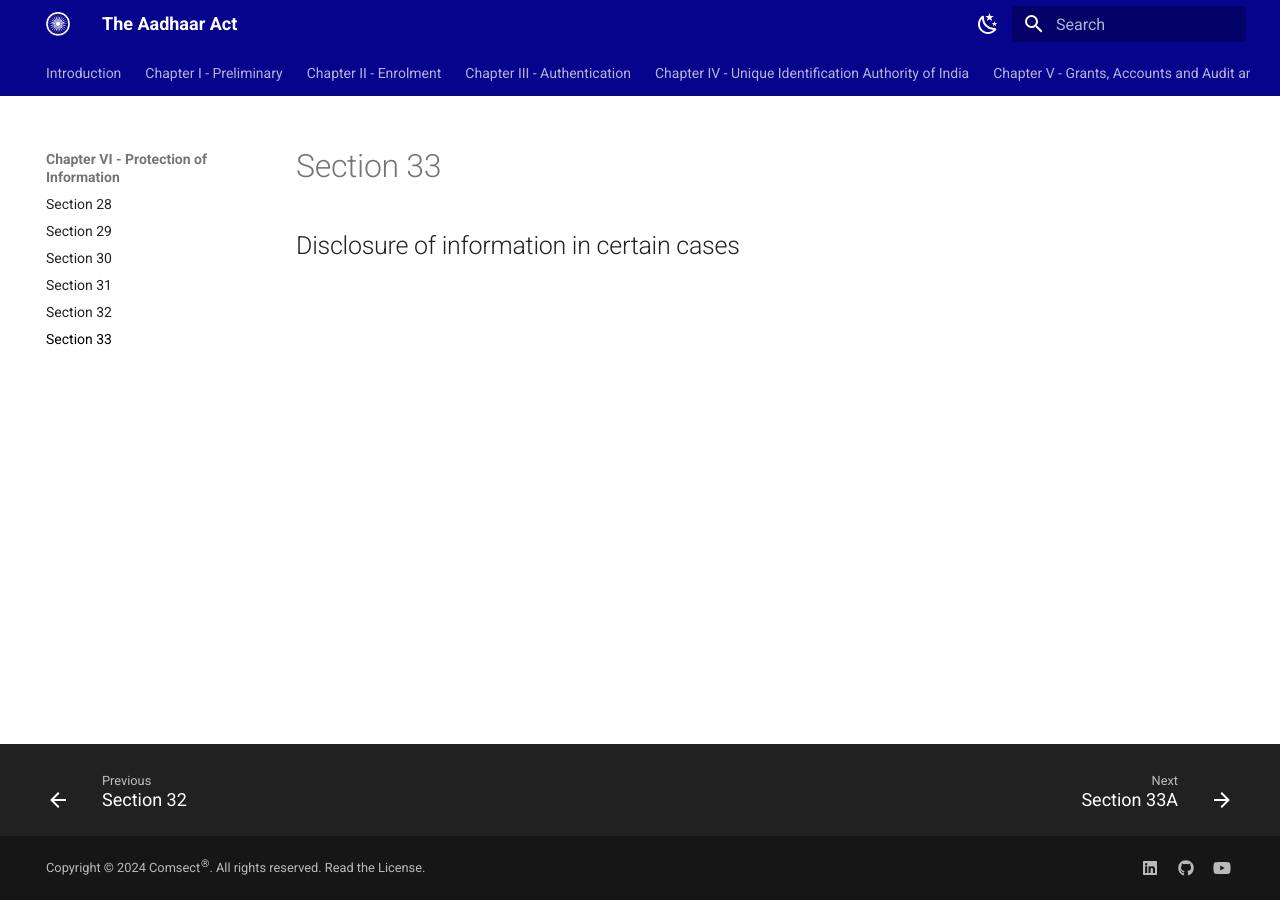
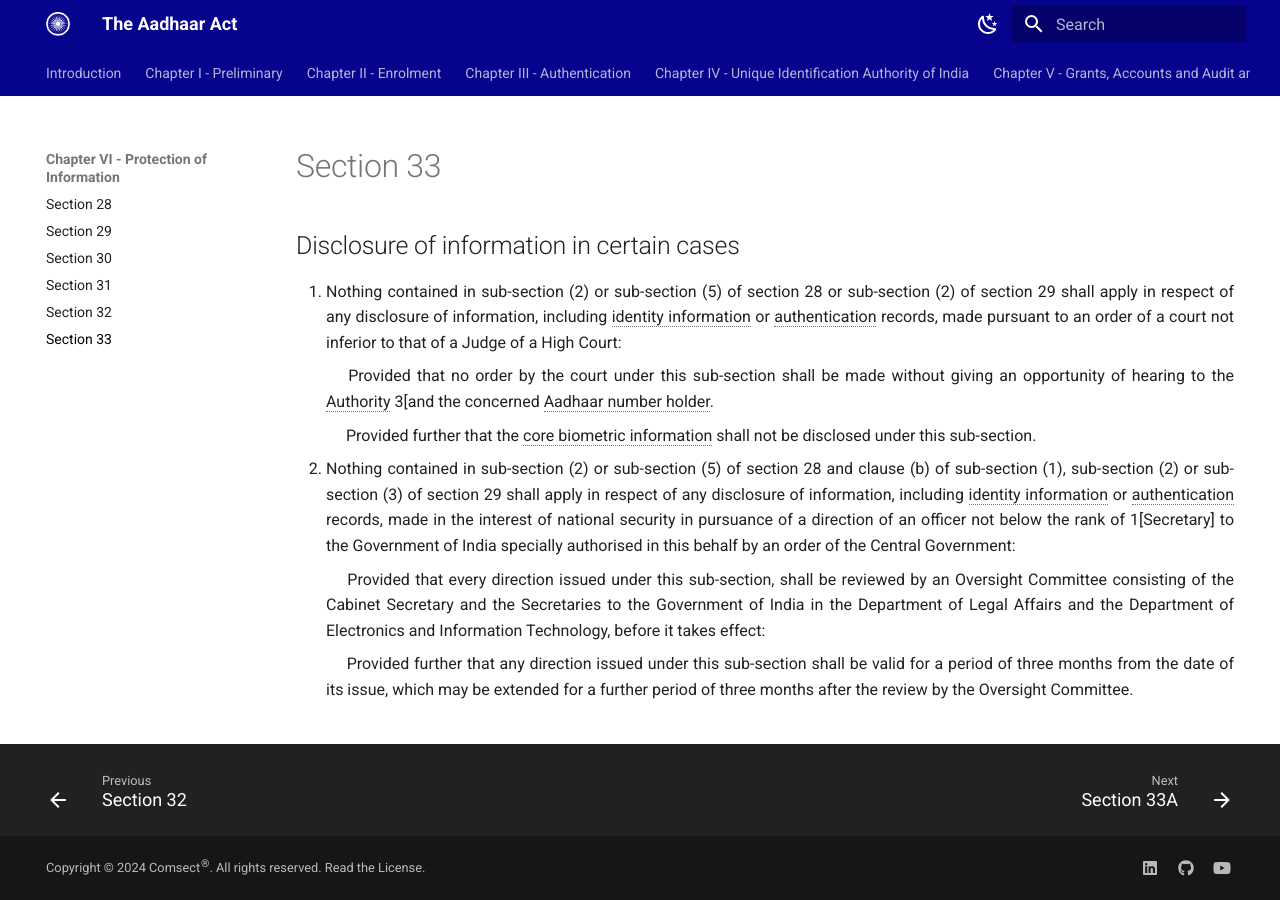
Before and after one commit to comsect/aadhaar-act, an MkDocs documentation site: the page built from docs/en/33.md, in a window 1280 px wide. Built offline with MkDocs 1.6.1 and Material for MkDocs 9.7.7, drawn with Linux system fonts in a browser that asks for light colours.

Commit message:
add section-thirty-three

```diff
--- a/docs/en/33.md
+++ b/docs/en/33.md
@@ -5,3 +5,6 @@ description: Disclosure of information in certain cases
 ---
 
 ## Disclosure of information in certain cases
+
+1. Nothing contained in sub-section (2) or sub-section (5) of section 28 or sub-section (2) of section 29 shall apply in respect of any disclosure of information, including identity information or authentication records, made pursuant to an order of a court not inferior to that of a Judge of a High Court: </p>&emsp; Provided that no order by the court under this sub-section shall be made without giving an opportunity of hearing to the Authority 3[and the concerned Aadhaar number holder. </p>&emsp; Provided further that the core biometric information shall not be disclosed under this sub-section.
+2. Nothing contained in sub-section (2) or sub-section (5) of section 28 and clause (b) of sub-section (1), sub-section (2) or sub-section (3) of section 29 shall apply in respect of any disclosure of information, including identity information or authentication records, made in the interest of national security in pursuance of a direction of an officer not below the rank of 1[Secretary] to the Government of India specially authorised in this behalf by an order of the Central Government: </p> &emsp; Provided that every direction issued under this sub-section, shall be reviewed by an Oversight Committee consisting of the Cabinet Secretary and the Secretaries to the Government of India in the Department of Legal Affairs and the Department of Electronics and Information Technology, before it takes effect: </p>&emsp; Provided further that any direction issued under this sub-section shall be valid for a period of three months from the date of its issue, which may be extended for a further period of three months after the review by the Oversight Committee.
```
